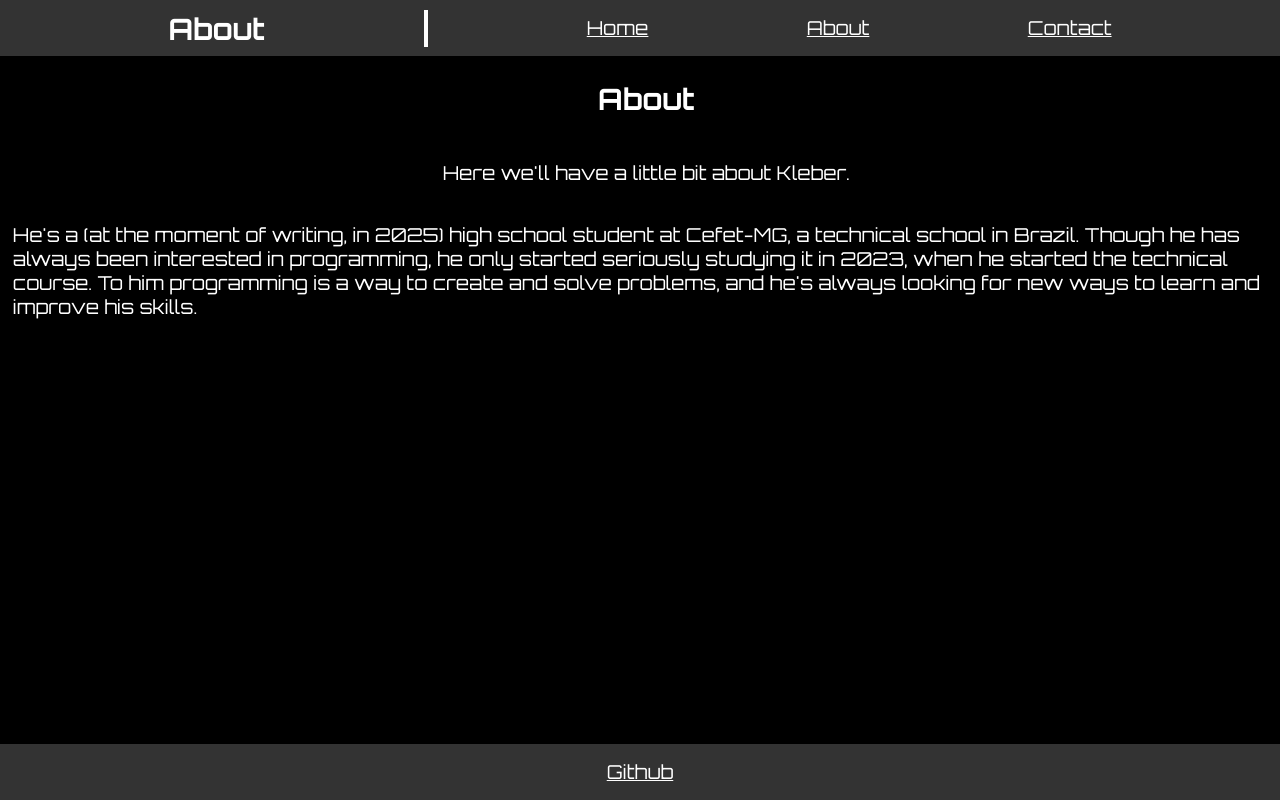
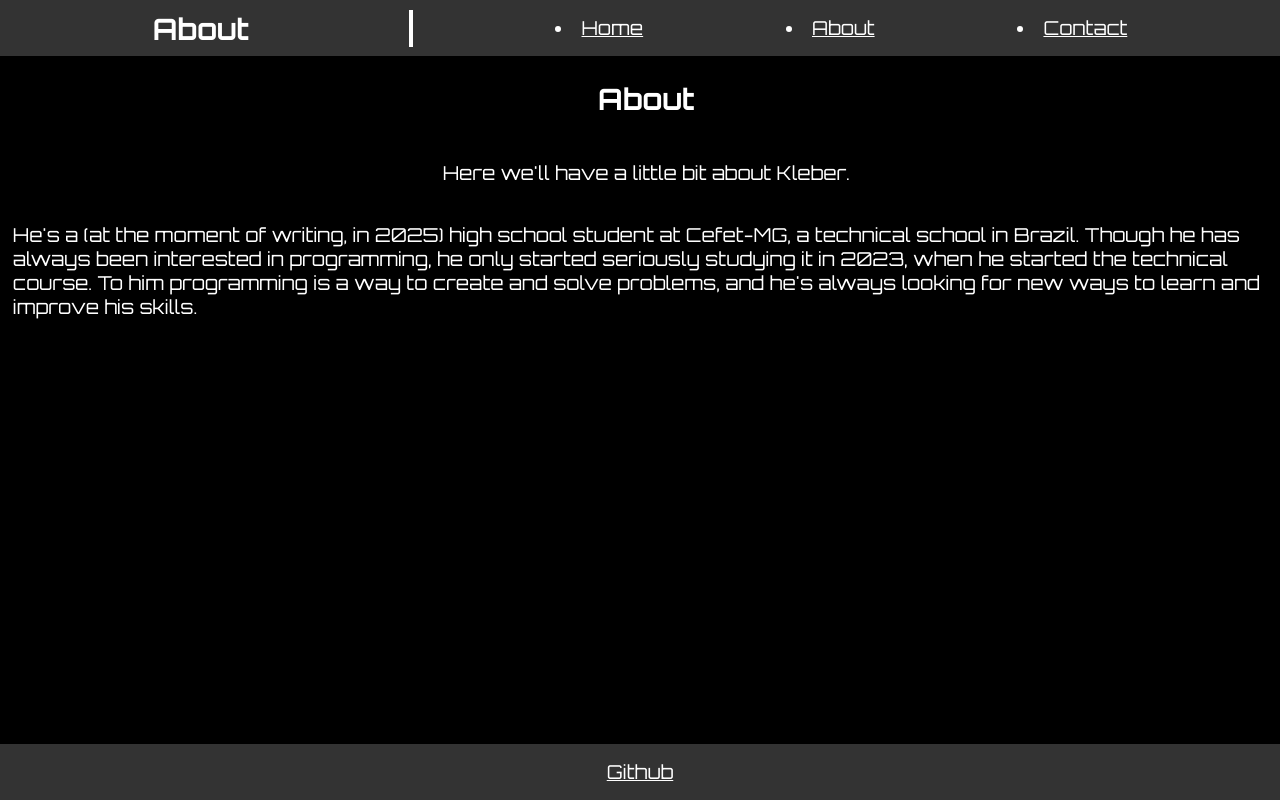
Before and after one commit to Mysendell/Mysendell, a plain HTML site: page about.html in a window 1280 px wide. Drawn offline with Linux system fonts and the light colour scheme.

Commit message:
Revert "Icon element, and bug fixes"
This reverts commit 2217b184b82e07f3e06f0216ec0b36c2b05812c9.

```diff
--- a/about.html
+++ b/about.html
@@ -4,14 +4,13 @@
     <meta charset="UTF-8">
     <title>Title</title>
     <link rel="stylesheet" href="style.css">
-    <link href="https://avatars.githubusercontent.com/u/71102032?v=4" rel="icon">
 </head>
 <body>
 <header>
     <h1>About</h1>
-    <a href="index.html">Home</a>
-    <a href="about.html">About</a>
-    <a href="contact.html">Contact</a>
+    <li><a href="index.html">Home</a></li>
+    <li><a href="about.html">About</a></li>
+    <li><a href="contact.html">Contact</a></li>
 </header>
 <main>
     <section id="text">
```
Also changed, not shown: contact.html (+3 -4 lines), index.html (+1 -1 lines).
